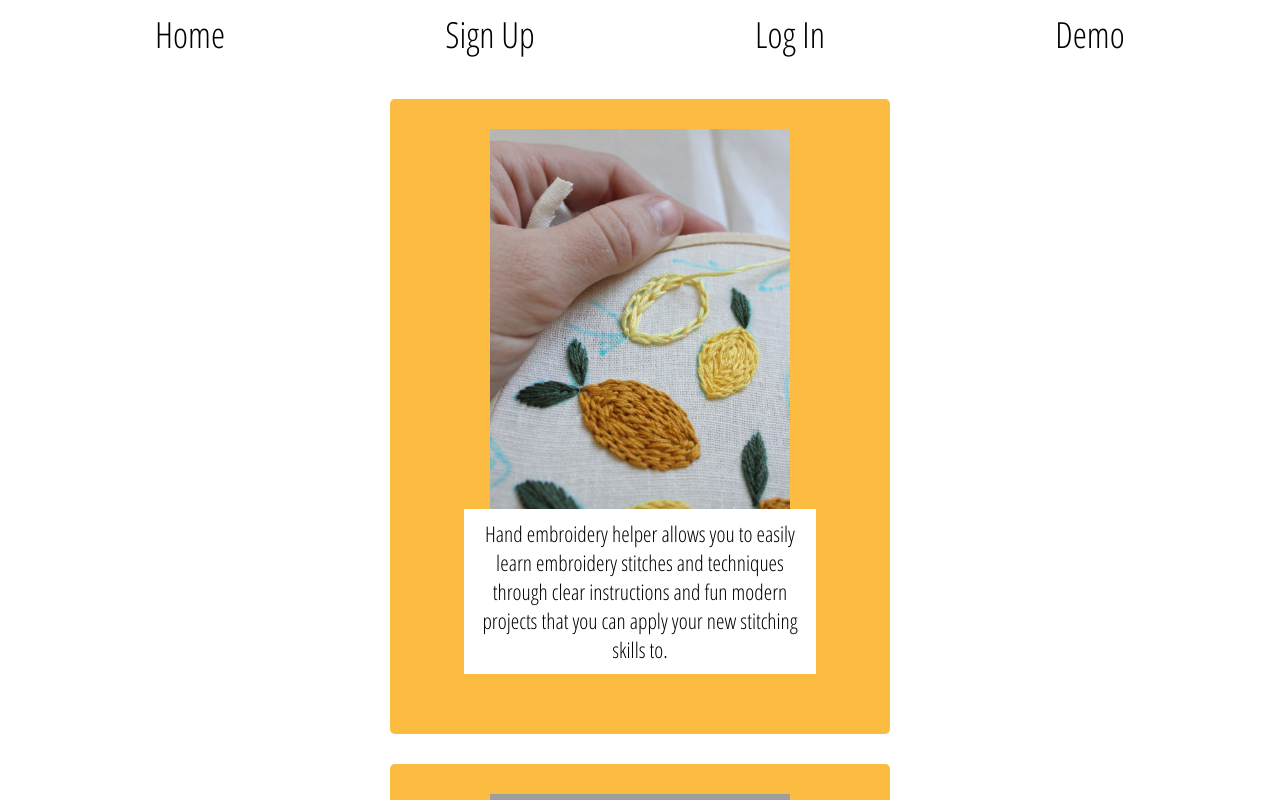
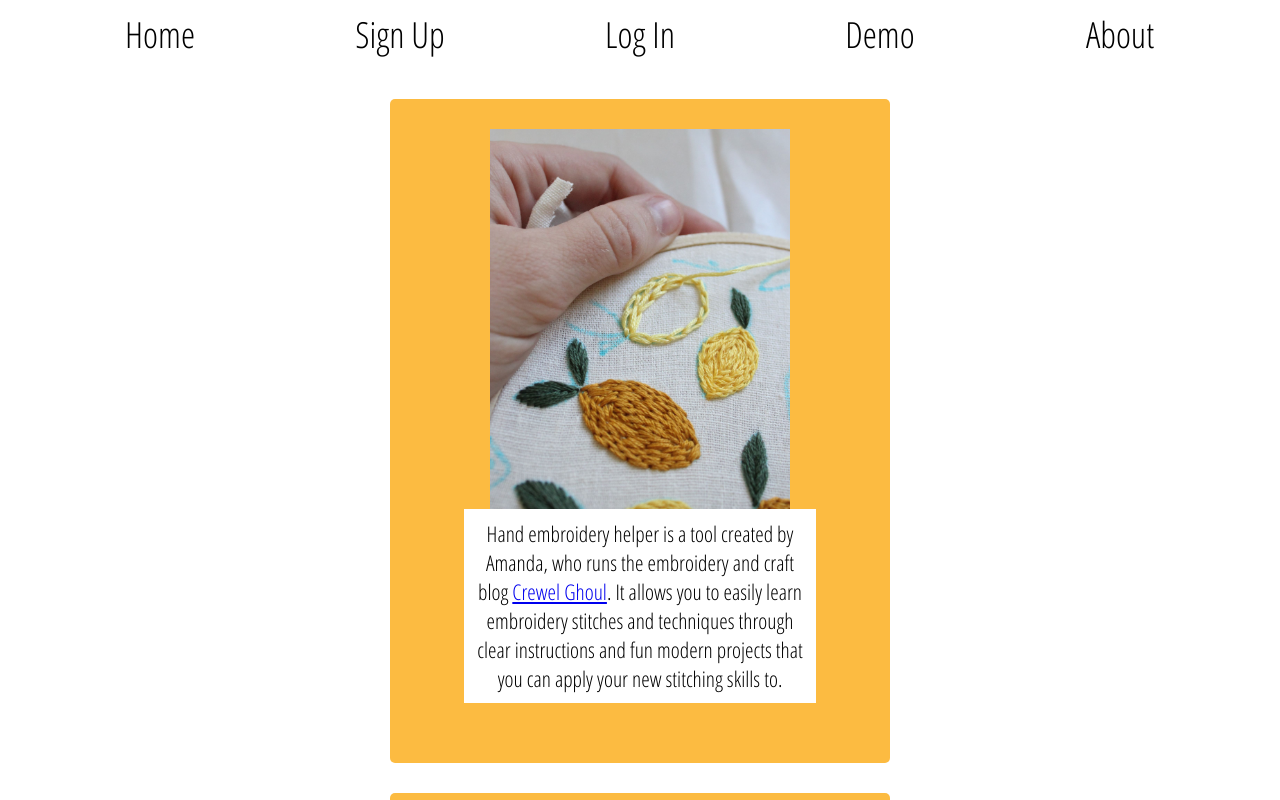
Before and after one commit to neelyab/embroidery-helper, a React (Create React App) app: page /about in a window 1280 px wide. Shown: the top 800 px of the page. Built offline with nearby package versions, Linux system fonts and the light colour scheme; grey boxes are pictures that could not be loaded.

Commit message:
added link to website

```diff
--- a/src/About/about.js
+++ b/src/About/about.js
@@ -12,7 +12,7 @@ class About extends Component {
         <div className="about-page">
             <section className="about">
                 <img className="img" src={embroidery} alt='embroidery'/>
-                <p>Hand embroidery helper allows you to easily learn embroidery stitches and techniques through clear instructions and fun modern projects that you can apply your new stitching skills to.</p>
+                <p>Hand embroidery helper is a tool created by Amanda, who runs the embroidery and craft blog <a href="http://crewelghoul.com" target="_blank">Crewel Ghoul</a>. It allows you to easily learn embroidery stitches and techniques through clear instructions and fun modern projects that you can apply your new stitching skills to.</p>
             </section>
             <section className="about">
                 <img className="img" src={stitch} alt ='stitch diagram'/>
--- a/src/Nav/nav.js
+++ b/src/Nav/nav.js
@@ -18,6 +18,7 @@ class Nav extends Component {
                 <Link to='/sign-up'><li>Sign Up</li></Link>
                 <Link to='/login'><li>Log In</li></Link>
                 <Link to='/demo'><li>Demo</li></Link>
+                <Link to='/about'><li>About</li></Link>
                 </>
                 :
                 <>
```
